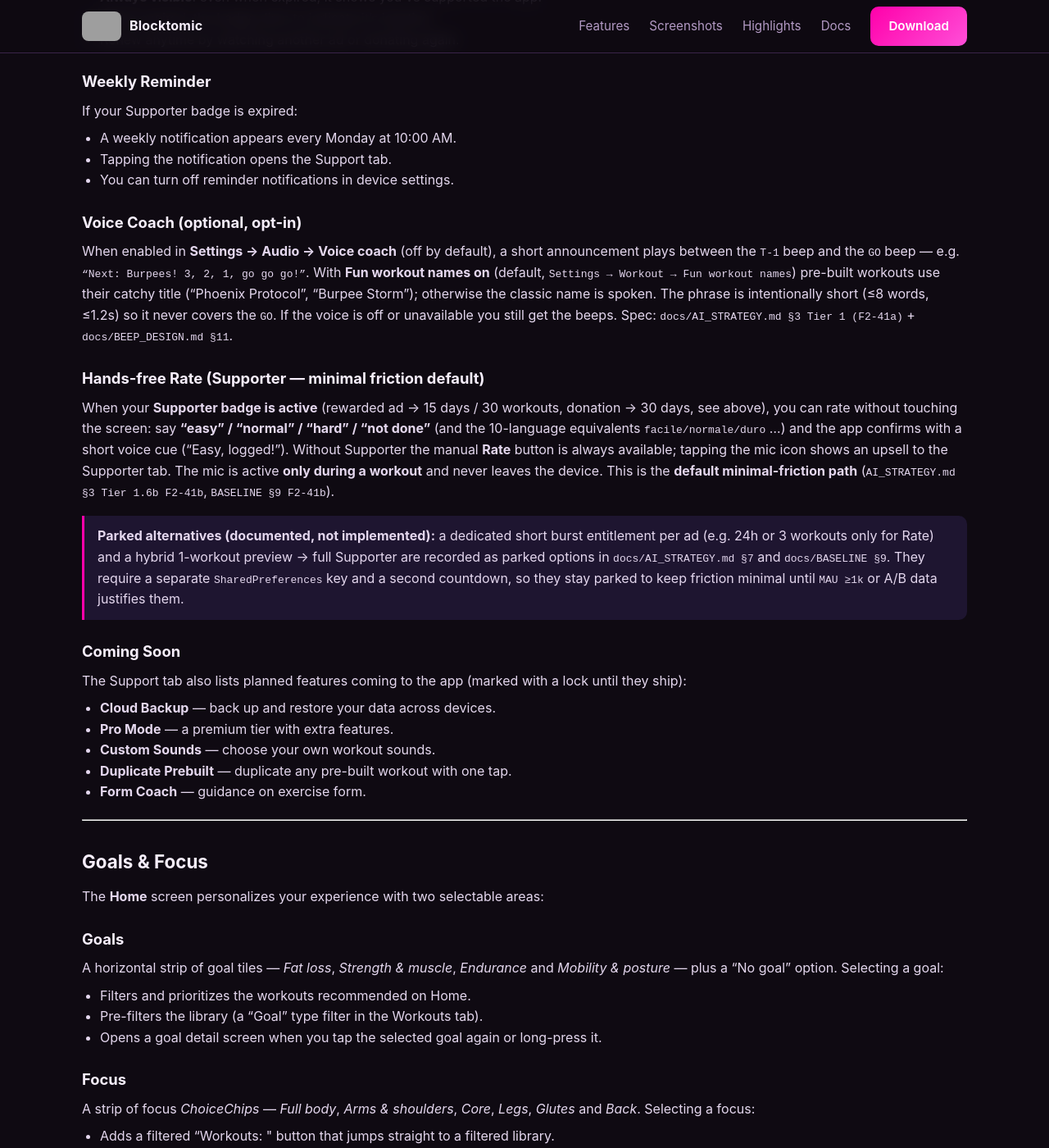
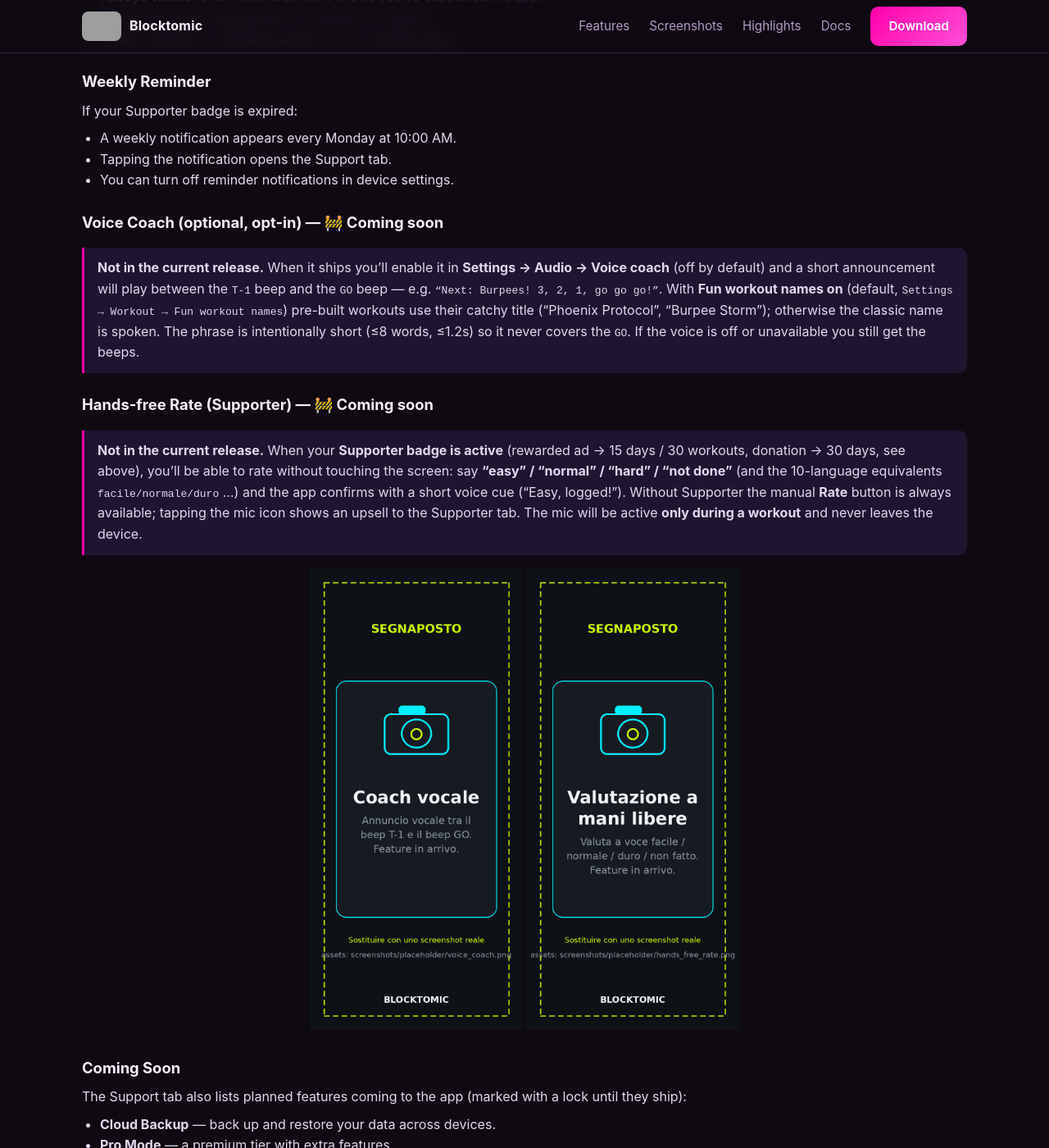
Before and after one commit to peronc/blocktomic-docs, a Jekyll site: the page built from FEATURES_GUIDE.md, in a window 1280 px wide and 1400 px high, scrolled down 7210 px. Shown: the whole window at 82% size. Built offline with Jekyll 4.4.1, drawn with Linux system fonts in a browser that asks for light colours; some of the changed text lies outside the part shown; grey boxes are pictures that could not be loaded.

Commit message:
Refactor code structure for improved readability and maintainability

```diff
--- a/FEATURES_GUIDE.md
+++ b/FEATURES_GUIDE.md
@@ -225,15 +225,18 @@ If your Supporter badge is expired:
 - Tapping the notification opens the Support tab.
 - You can turn off reminder notifications in device settings.
 
-### Voice Coach (optional, opt-in)
+### Voice Coach (optional, opt-in) — 🚧 Coming soon
 
-When enabled in **Settings → Audio → Voice coach** (off by default), a short announcement plays between the `T-1` beep and the `GO` beep — e.g. `“Next: Burpees! 3, 2, 1, go go go!”`. With **Fun workout names on** (default, `Settings → Workout → Fun workout names`) pre-built workouts use their catchy title (“Phoenix Protocol”, “Burpee Storm”); otherwise the classic name is spoken. The phrase is intentionally short (≤8 words, ≤1.2s) so it never covers the `GO`. If the voice is off or unavailable you still get the beeps. Spec: `docs/AI_STRATEGY.md §3 Tier 1 (F2-41a)` + `docs/BEEP_DESIGN.md §11`.
+> **Not in the current release.** When it ships you'll enable it in **Settings → Audio → Voice coach** (off by default) and a short announcement will play between the `T-1` beep and the `GO` beep — e.g. `“Next: Burpees! 3, 2, 1, go go go!”`. With **Fun workout names on** (default, `Settings → Workout → Fun workout names`) pre-built workouts use their catchy title (“Phoenix Protocol”, “Burpee Storm”); otherwise the classic name is spoken. The phrase is intentionally short (≤8 words, ≤1.2s) so it never covers the `GO`. If the voice is off or unavailable you still get the beeps.
 
-### Hands-free Rate (Supporter — minimal friction default)
+### Hands-free Rate (Supporter) — 🚧 Coming soon
 
-When your **Supporter badge is active** (rewarded ad → 15 days / 30 workouts, donation → 30 days, see above), you can rate without touching the screen: say **“easy” / “normal” / “hard” / “not done”** (and the 10-language equivalents `facile/normale/duro` …) and the app confirms with a short voice cue (“Easy, logged!”). Without Supporter the manual **Rate** button is always available; tapping the mic icon shows an upsell to the Supporter tab. The mic is active **only during a workout** and never leaves the device. This is the **default minimal-friction path** (`AI_STRATEGY.md §3 Tier 1.6b F2-41b`, `BASELINE §9 F2-41b`).
+> **Not in the current release.** When your **Supporter badge is active** (rewarded ad → 15 days / 30 workouts, donation → 30 days, see above), you'll be able to rate without touching the screen: say **“easy” / “normal” / “hard” / “not done”** (and the 10-language equivalents `facile/normale/duro` …) and the app confirms with a short voice cue (“Easy, logged!”). Without Supporter the manual **Rate** button is always available; tapping the mic icon shows an upsell to the Supporter tab. The mic will be active **only during a workout** and never leaves the device.
 
-> **Parked alternatives (documented, not implemented):** a dedicated short burst entitlement per ad (e.g. 24h or 3 workouts only for Rate) and a hybrid 1-workout preview → full Supporter are recorded as parked options in `docs/AI_STRATEGY.md §7` and `docs/BASELINE §9`. They require a separate `SharedPreferences` key and a second countdown, so they stay parked to keep friction minimal until `MAU ≥1k` or A/B data justifies them.
+<p align="center">
+  <img src="screenshots/placeholder/voice_coach.png" alt="Placeholder – Voice Coach (screenshot da acquisire)" width="260"/>
+  <img src="screenshots/placeholder/hands_free_rate.png" alt="Placeholder – Hands-free Rate (screenshot da acquisire)" width="260"/>
+</p>
 
 ### Coming Soon
 
@@ -242,8 +245,11 @@ The Support tab also lists planned features coming to the app (marked with a loc
 - **Cloud Backup** — back up and restore your data across devices.
 - **Pro Mode** — a premium tier with extra features.
 - **Custom Sounds** — choose your own workout sounds.
-- **Duplicate Prebuilt** — duplicate any pre-built workout with one tap.
 - **Form Coach** — guidance on exercise form.
+- **Voice Coach** — spoken cue between the T-1 beep and the GO beep.
+- **Hands-free Rate** — rate a block by voice during the workout.
+
+> **Already available:** duplicating a pre-built workout with one tap is not "coming soon" — see [WORKOUT_GUIDE.md](WORKOUT_GUIDE.html) for how to duplicate.
 
 ---
 
--- /dev/null
+++ b/_layouts/home.html
@@ -0,0 +1,4 @@
+---
+layout: default
+---
+{{ content }}
```
Also changed, not shown: FAQ.md (+5 -2 lines), USER_GUIDE.it.md (+11 -6 lines), USER_GUIDE.md (+11 -6 lines), WORKOUT_GUIDE.md (+4 -3 lines), screenshots/placeholder/calories.png (added), screenshots/placeholder/generic.png (added), screenshots/placeholder/hands_free_rate.png (added), screenshots/placeholder/voice_coach.png (added).
